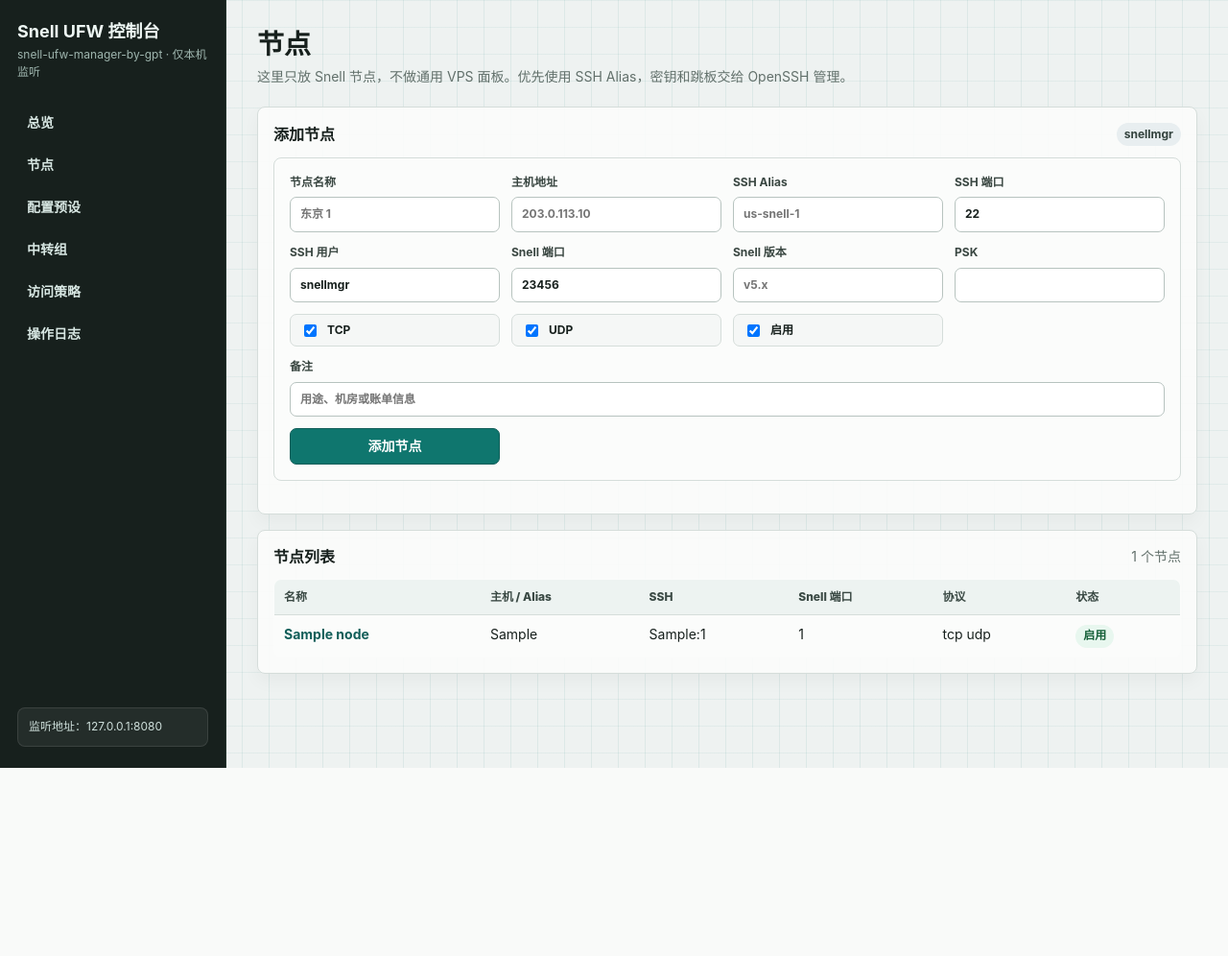
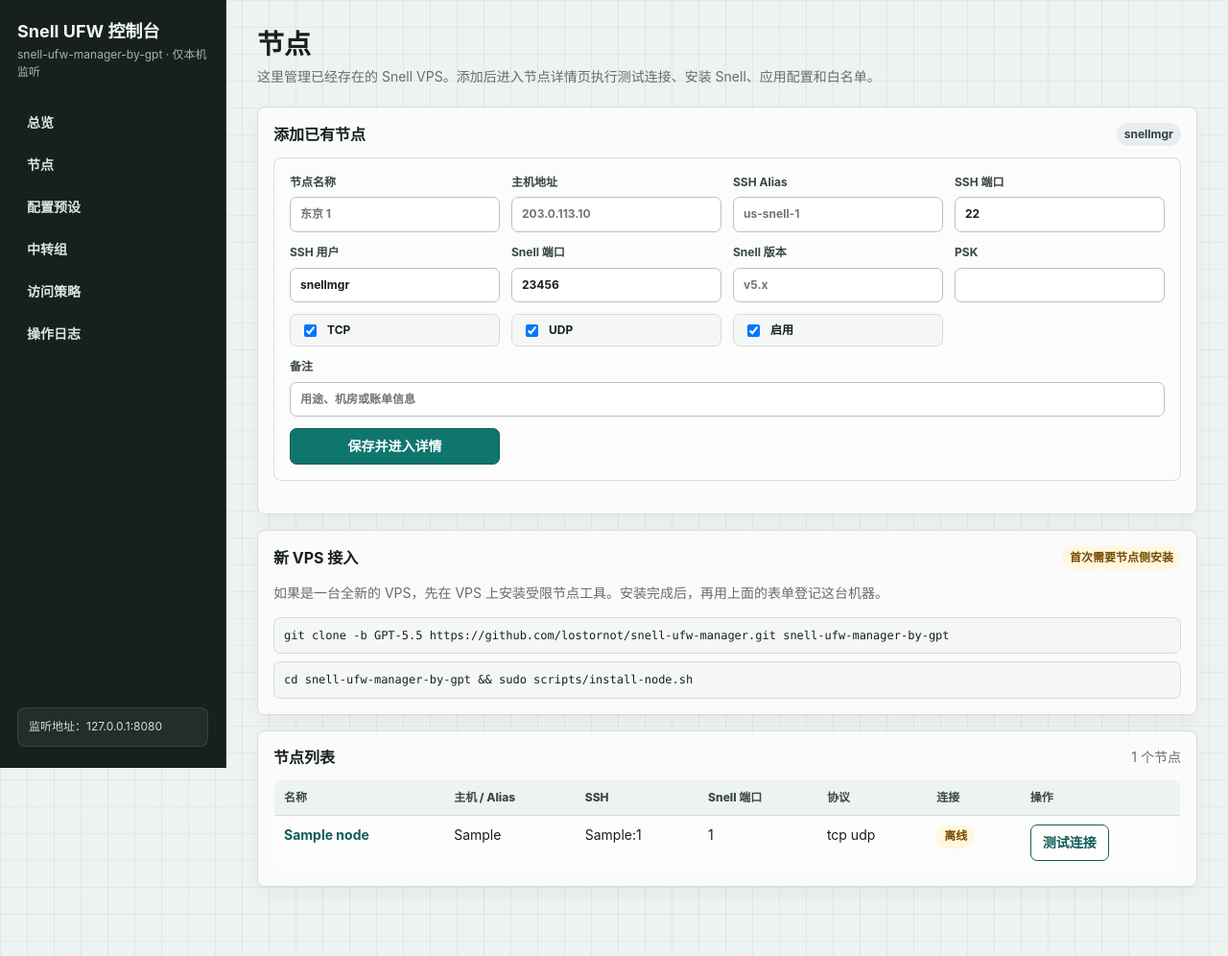
Before and after one commit to lostornot/snell-ufw-manager, a FastAPI app: page /nodes in a window 1280 px wide. Shown: the whole page at 96% size. Before the commit the page ends 800 px from the top, so only its background shows below. Run offline with FastAPI, Linux system fonts and the light colour scheme; tables that the repository leaves empty hold one stand-in row (values such as "Sample post").

Commit message:
Clarify node onboarding and connectivity status

```diff
--- a/app/main.py
+++ b/app/main.py
@@ -103,21 +103,43 @@ def create_app() -> FastAPI:
         response = templates.TemplateResponse(request, template_name, context)
         return set_local_session_cookie(response, getattr(request.state, "local_session_cookie", None))
 
+    def node_connectivity(node: Node) -> dict[str, str]:
+        if node.last_error:
+            return {"key": "offline", "label": "离线", "badge_class": "badge-warn"}
+        if node.last_seen_at:
+            return {"key": "online", "label": "在线", "badge_class": "badge-ok"}
+        return {"key": "unchecked", "label": "未检查", "badge_class": "badge-off"}
+
+    def node_connectivity_map(nodes: list[Node]) -> dict[int, dict[str, str]]:
+        return {node.id: node_connectivity(node) for node in nodes}
+
     @app.get("/", response_class=HTMLResponse)
     def dashboard(request: Request) -> Response:
         with SessionLocal() as db:
+            nodes_ = list_nodes(db)
+            status_map = node_connectivity_map(nodes_)
+            status_counts = {
+                "online": sum(1 for item in status_map.values() if item["key"] == "online"),
+                "offline": sum(1 for item in status_map.values() if item["key"] == "offline"),
+                "unchecked": sum(1 for item in status_map.values() if item["key"] == "unchecked"),
+            }
             context = authenticated_context(request, "总览")
             context |= {
-                "node_count": db.query(Node).count(),
+                "node_count": len(nodes_),
                 "relay_group_count": db.query(RelayGroup).count(),
                 "audit_count": db.query(AuditLog).count(),
+                "nodes": nodes_,
+                "node_status_map": status_map,
+                "node_status_counts": status_counts,
             }
             return render_authenticated(request, "dashboard.html", context)
 
     @app.get("/nodes", response_class=HTMLResponse)
     def nodes(request: Request, db: Session = Depends(get_session_db)) -> HTMLResponse:
         context = authenticated_context(request, "节点")
-        context["nodes"] = list_nodes(db)
+        nodes_ = list_nodes(db)
+        context["nodes"] = nodes_
+        context["node_status_map"] = node_connectivity_map(nodes_)
         return render_authenticated(
             request,
             "nodes/index.html",
@@ -166,7 +188,7 @@ def create_app() -> FastAPI:
             result_json={"id": node.id},
             success=True,
         )
-        return RedirectResponse("/nodes", status_code=303)
+        return RedirectResponse(f"/nodes/{node.id}", status_code=303)
 
     @app.get("/nodes/{node_id}", response_class=HTMLResponse)
     def node_detail(
--- a/app/templates/nodes/index.html
+++ b/app/templates/nodes/index.html
@@ -3,12 +3,12 @@
 <div class="page-head">
   <div>
     <h1>节点</h1>
-    <p>这里只放 Snell 节点，不做通用 VPS 面板。优先使用 SSH Alias，密钥和跳板交给 OpenSSH 管理。</p>
+    <p>这里管理已经存在的 Snell VPS。添加后进入节点详情页执行测试连接、安装 Snell、应用配置和白名单。</p>
   </div>
 </div>
 <section class="panel">
 <div class="section-title">
-  <h2>添加节点</h2>
+  <h2>添加已有节点</h2>
   <span class="badge">snellmgr</span>
 </div>
 <form method="post" action="/nodes" class="grid-form">
@@ -25,8 +25,20 @@
   <label class="check"><input name="enable_udp" type="checkbox" checked> UDP</label>
   <label class="check"><input name="enabled" type="checkbox" checked> 启用</label>
   <label class="wide">备注 <input name="remark" placeholder="用途、机房或账单信息"></label>
-  <button type="submit">添加节点</button>
+  <button type="submit">保存并进入详情</button>
 </form>
+</section>
+
+<section class="panel">
+<div class="section-title">
+  <h2>新 VPS 接入</h2>
+  <span class="badge badge-warn">首次需要节点侧安装</span>
+</div>
+<p class="muted">如果是一台全新的 VPS，先在 VPS 上安装受限节点工具。安装完成后，再用上面的表单登记这台机器。</p>
+<ul class="code-list">
+  <li>git clone -b GPT-5.5 https://github.com/lostornot/snell-ufw-manager.git snell-ufw-manager-by-gpt</li>
+  <li>cd snell-ufw-manager-by-gpt &amp;&amp; sudo scripts/install-node.sh</li>
+</ul>
 </section>
 
 <section class="panel">
@@ -43,18 +55,26 @@
       <th>SSH</th>
       <th>Snell 端口</th>
       <th>协议</th>
-      <th>状态</th>
+      <th>连接</th>
+      <th>操作</th>
     </tr>
   </thead>
   <tbody>
     {% for node in nodes %}
+    {% set state = node_status_map[node.id] %}
     <tr>
       <td><a href="/nodes/{{ node.id }}">{{ node.name }}</a></td>
       <td>{{ node.ssh_alias or node.host }}</td>
       <td>{{ node.ssh_user or "alias" }}{% if node.ssh_port %}:{{ node.ssh_port }}{% endif %}</td>
       <td>{{ node.snell_port }}</td>
       <td>{% if node.enable_tcp %}tcp {% endif %}{% if node.enable_udp %}udp{% endif %}</td>
-      <td><span class="badge {{ 'badge-ok' if node.enabled else 'badge-off' }}">{{ "启用" if node.enabled else "停用" }}</span></td>
+      <td><span class="badge {{ state.badge_class }}">{{ state.label }}</span></td>
+      <td>
+        <form method="post" action="/nodes/{{ node.id }}/check-environment" class="inline-form">
+          <input type="hidden" name="csrf_token" value="{{ csrf_token }}">
+          <button type="submit" class="button-secondary">测试连接</button>
+        </form>
+      </td>
     </tr>
     {% endfor %}
   </tbody>
```
Also changed, not shown: app/services/remote_actions.py (+8 -5 lines), app/templates/dashboard.html (+40 -5 lines), tests/test_controller_crud.py (+1 -0 lines), tests/test_node_detail_actions.py (+4 -0 lines), tests/test_remote_actions.py (+3 -0 lines), tests/test_templates.py (+49 -1 lines).
